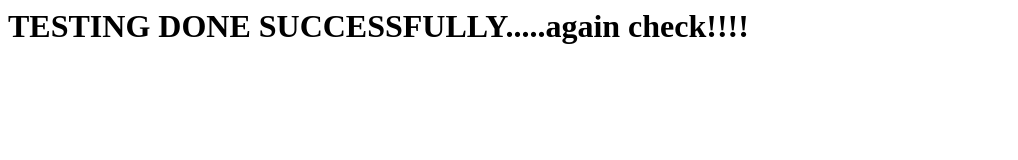
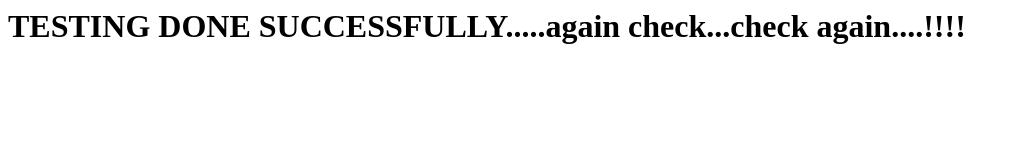
Before and after one commit to srikantb1/SRBCircleCiSetupRepo06122022, a plain HTML site: page index.html in a window 1280 px wide. Shown: the whole page, without its empty margins (0-1018 px from the left). Drawn offline with Linux system fonts and the light colour scheme.

Commit message:
updated index.html file again

```diff
--- a/index.html
+++ b/index.html
@@ -1,5 +1,5 @@
 <html>
 <body>
-<h1> TESTING DONE SUCCESSFULLY.....again check!!!! </h1>
+<h1> TESTING DONE SUCCESSFULLY.....again check...check again....!!!! </h1>
 </body>
 </html>
```
